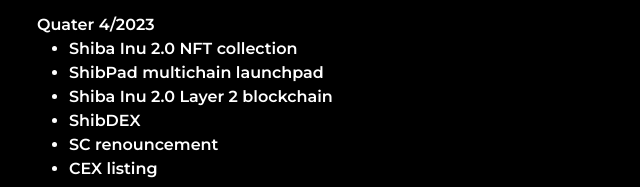
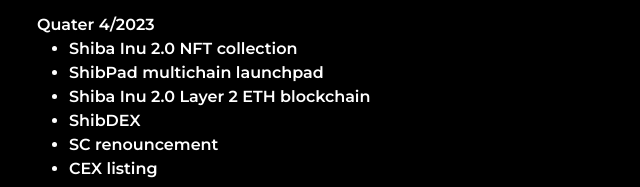
Before and after one commit to StylezMILLY/shiba2.0new, a plain HTML site: page index.html in a window 1280 px wide. Shown: the part 1793-1980 px from the top of the page, 45-685 px from the left. Drawn offline with nearby package versions, Linux system fonts and the light colour scheme.

Commit message:
4th commit

```diff
--- a/index.html
+++ b/index.html
@@ -243,7 +243,7 @@
                         <ul class="wow fadeInUp text-white"  data-wow-delay="0.5s">
                         <li>Shiba Inu 2.0 NFT collection</li>
                         <li>ShibPad multichain launchpad</li>
-                        <li>Shiba Inu 2.0 Layer 2 blockchain </li>
+                        <li>Shiba Inu 2.0 Layer 2 ETH blockchain </li>
                         <li>ShibDEX</li>
                         <li>SC renouncement</li>
                         <li>CEX listing</li>
```
